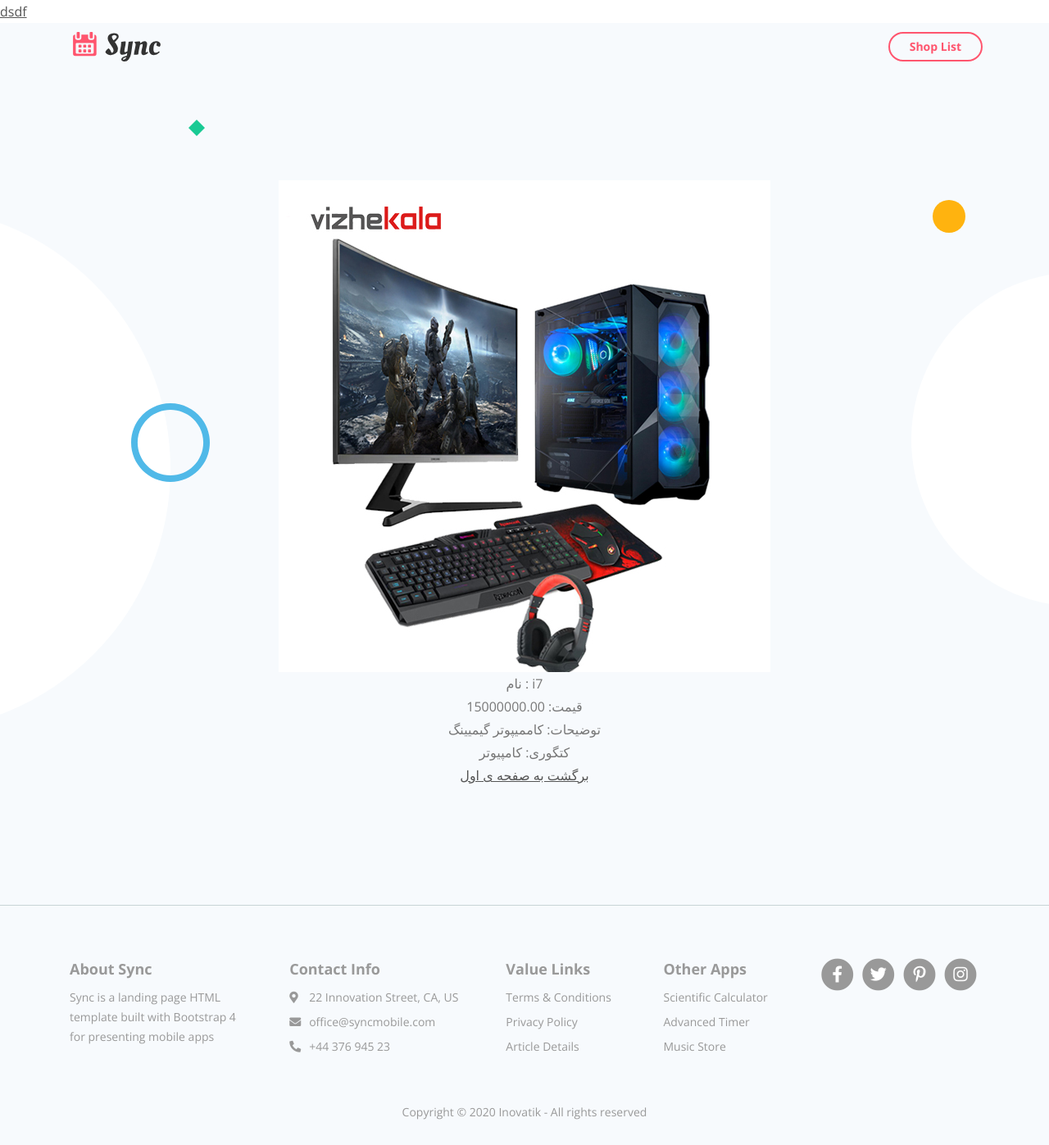
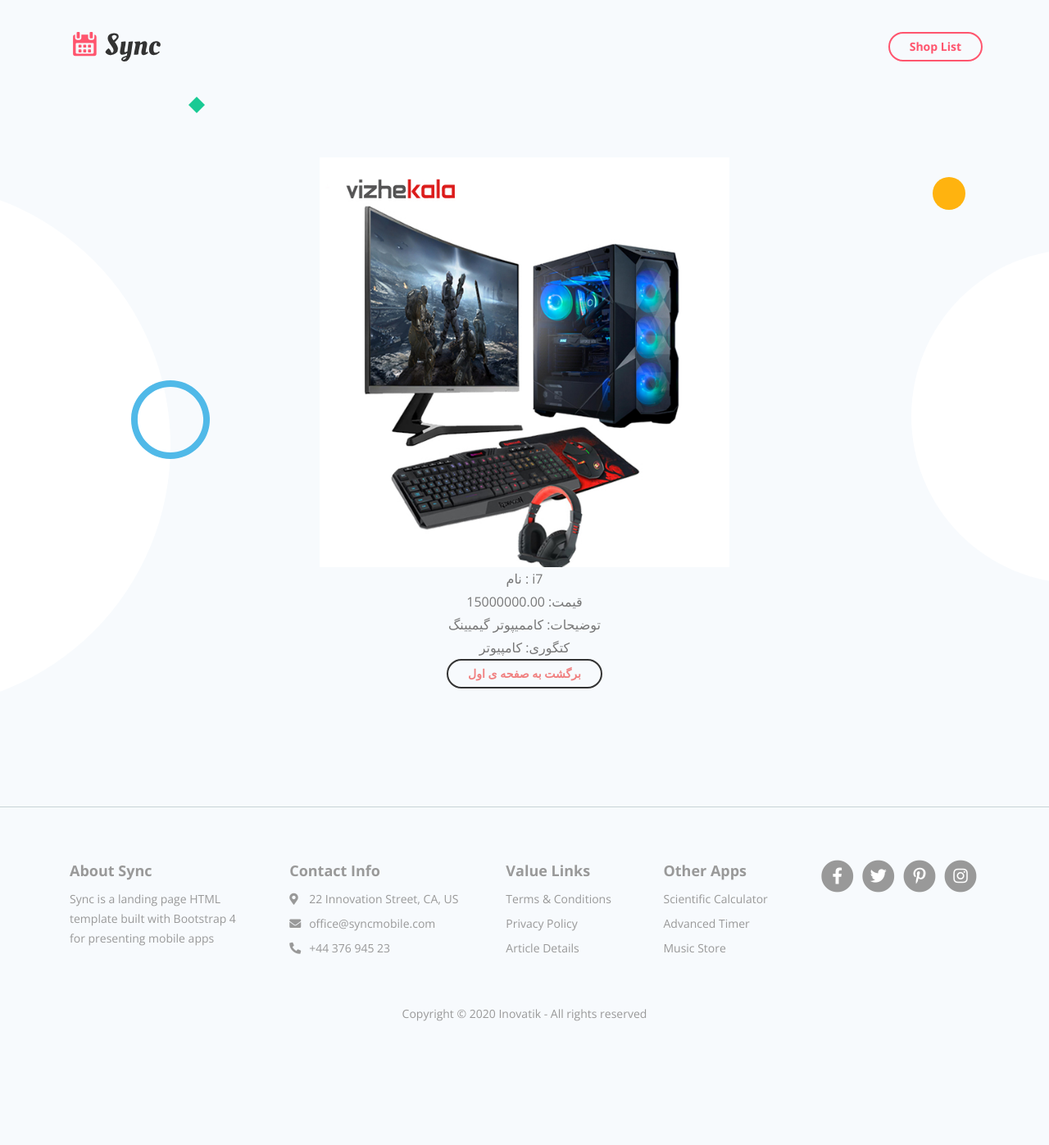
Before and after one commit to amir-valizadeh/e-commerce, a Django app: page /product/3/ in a window 1280 px wide. Shown: the whole page at 82% size. After the commit the page ends 1246 px from the top, so only its background shows below. Run offline with Django 3.2, Linux system fonts and the light colour scheme; data comes from the database, SQL or seed files in the repository; both versions use the stored data as it was after the commit; some libraries are stand-ins or nearby versions.

Commit message:
change some data

```diff
--- a/config/settings.py
+++ b/config/settings.py
@@ -25,7 +25,7 @@ SECRET_KEY = 'django-insecure-hu0^zd345j_l367vmf49!r_11p*y404(qj=$*xut3r4)4ojg4b
 # SECURITY WARNING: don't run with debug turned on in production!
 DEBUG = True
 
-ALLOWED_HOSTS = ["amirv.pythonanywhere.com"]
+ALLOWED_HOSTS = ["*"]
 
 
 # Application definition
--- a/templates/products/product.html
+++ b/templates/products/product.html
@@ -6,15 +6,15 @@
 {% load static %}
 
 
-<a href="/">dsdf</a></br>
+
 
     <!-- Header -->
     <header class="header">
-        <div class="container">
+        <div class="container" id="shopList">
             <div class="row">
                 <div class="col-lg-12">
                     <div class="text-container" d-flex flex-direction-row>
-                        <div><img src=" {{product.image.url}}" alt=""></div>
+                        <div><img src=" {{product.image.url}}" style="width:100%; max-width: 500px;"  alt=""></div>
                         <div>
                                                         نام :
                             {{product.name}}</br>
@@ -22,32 +22,12 @@
                            توضیحات: {{product.description}}</br>
                            کتگوری: {{product.category}}</br>
                         </div>
-                    <a href="/">برگشت به صفحه ی اول</a>
+                        <a class="btn-outline-sm page-scroll" style="color: lightcoral;" href="/">برگشت به صفحه ی اول <span class="sr-only">(current)</span></a>
+
                     </div> <!-- end of text-container -->
                 </div> <!-- end of col -->
             </div> <!-- end of row -->
-            <div class="row" id="shopList">
-                {%for i in products%}
-                <div class="col-lg-3  d-flex flex-direction-row mb-3">
 
-
-                     <div class="card" style="width:400px ">
-                        <img class="card-img-top" src="{{i.image.url}}" alt="Card image">
-                        <div class="card-body">
-                          <h4 class="card-title" >{{i.name}}-{{i.category}}</h4>
-                          <p class="card-text" dir="rtl ">{{i.description}}
-                            <br>
-                             قیمت فقط و فقط {{i.price|floatformat:"0"}} تومن
-
-                            .</p>
-                          <a href="product/{{i.id}}" class="btn btn-primary">See in Detail</a>
-                        </div>
-                      </div>
-
-
-
-                </div> <!-- end of col -->
-                {%endfor%}
             </div> <!-- end of row -->
 
         </div> <!-- end of container -->
```
Also changed, not shown: db.sqlite3.
